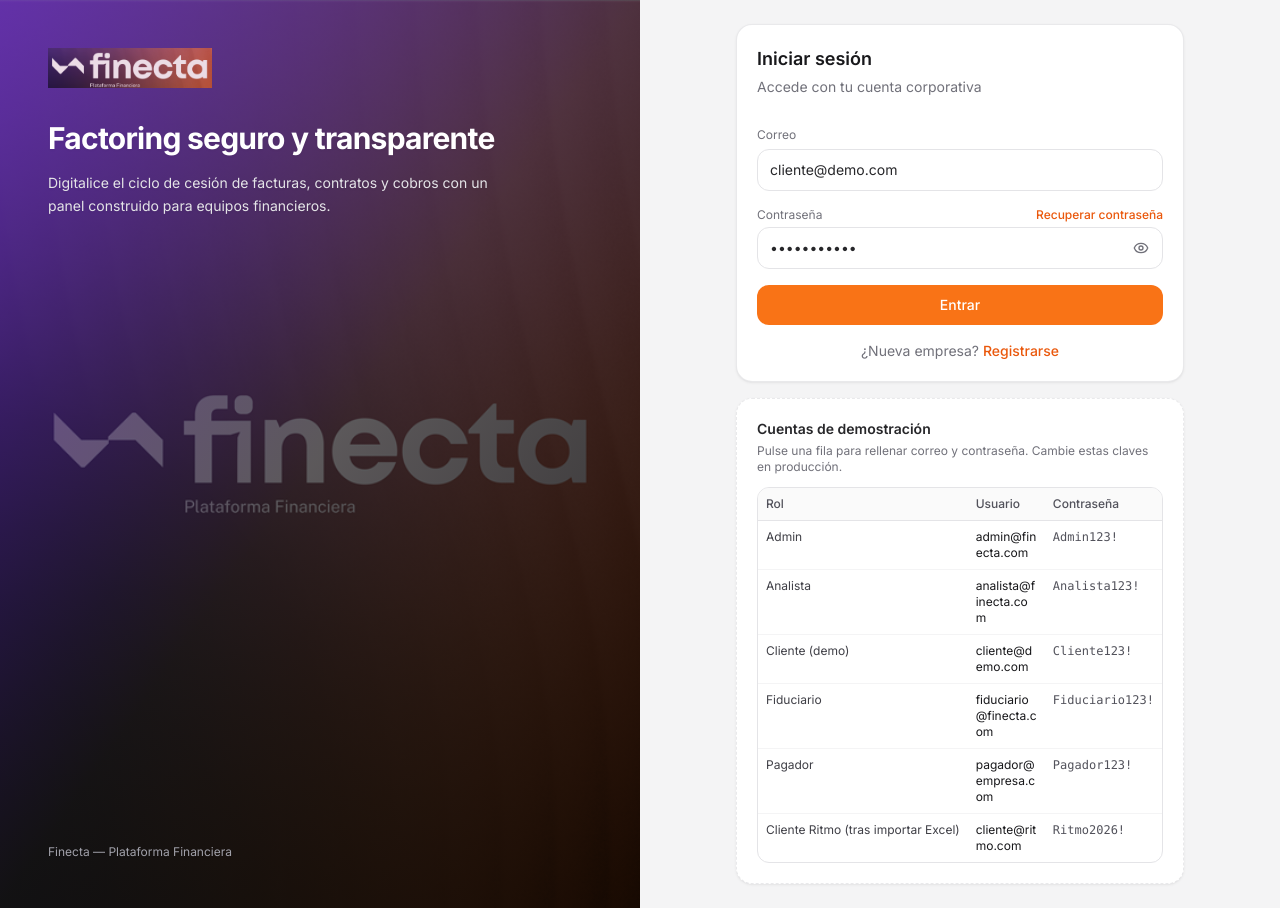
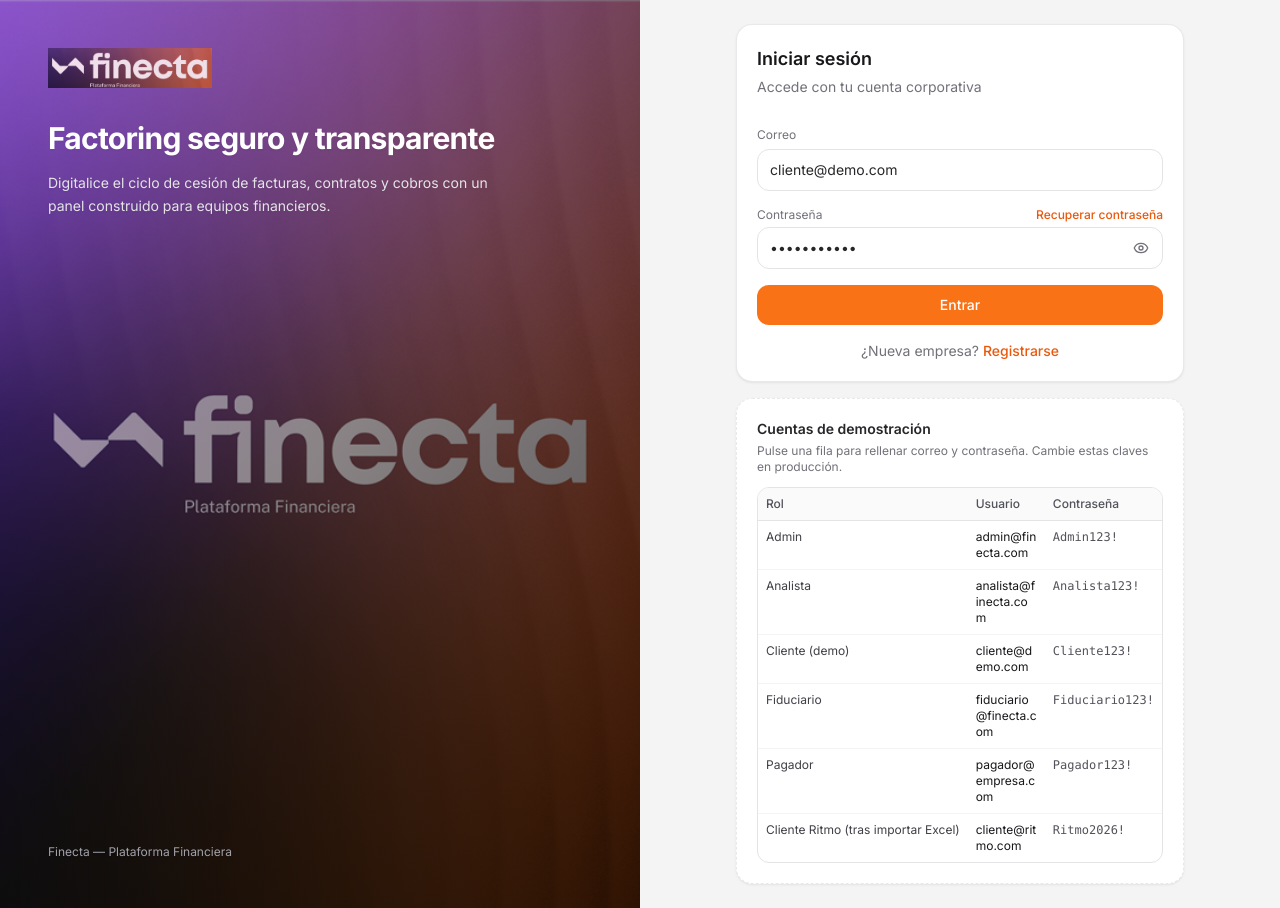
Before and after one commit to dycoronelc/finecta, a React (Vite) app in the folder frontend/: page /login in a window 1280 px wide. Built offline with nearby package versions, Linux system fonts and the light colour scheme; no server answers.

Commit message:
Cambio de imagen login

```diff
--- a/frontend/src/pages/LoginPage.tsx
+++ b/frontend/src/pages/LoginPage.tsx
@@ -2,6 +2,7 @@ import { useState } from "react";
 import { Link, useNavigate } from "react-router-dom";
 import { Eye, EyeOff } from "lucide-react";
 import { useAuth } from "../context/AuthContext";
+import loginFondoUrl from "../assets/fondoFinecta.png";
 
 const DEMO_ACCOUNTS: { email: string; password: string; role: string }[] = [
   { email: "admin@finecta.com", password: "Admin123!", role: "Admin" },
@@ -47,14 +48,17 @@ export function LoginPage() {
 
   return (
     <div className="min-h-screen w-full min-w-0 flex flex-col lg:flex-row">
-      <div className="hidden lg:flex lg:w-1/2 min-h-0 relative overflow-hidden flex-col">
-        <div
-          className="pointer-events-none absolute inset-0 bg-cover bg-center bg-no-repeat"
-          style={{ backgroundImage: "url('/fondoFinecta.png')" }}
+      <div className="hidden lg:flex lg:w-1/2 lg:min-h-screen min-h-0 relative overflow-hidden flex-col self-stretch">
+        <img
+          src={loginFondoUrl}
+          alt=""
+          decoding="async"
+          fetchPriority="low"
+          className="pointer-events-none absolute inset-0 z-0 h-full w-full object-cover object-center select-none"
           aria-hidden
         />
         <div
-          className="pointer-events-none absolute inset-0 bg-gradient-to-br from-violet-900/80 via-zinc-900/70 to-black/85"
+          className="pointer-events-none absolute inset-0 z-[1] bg-gradient-to-br from-violet-900/45 via-zinc-900/50 to-black/70"
           aria-hidden
         />
         <div className="relative z-10 flex flex-1 flex-col justify-between p-8 lg:p-12 text-white min-h-0">
```
Also changed, not shown: frontend/src/assets/fondoFinecta.png (added).
